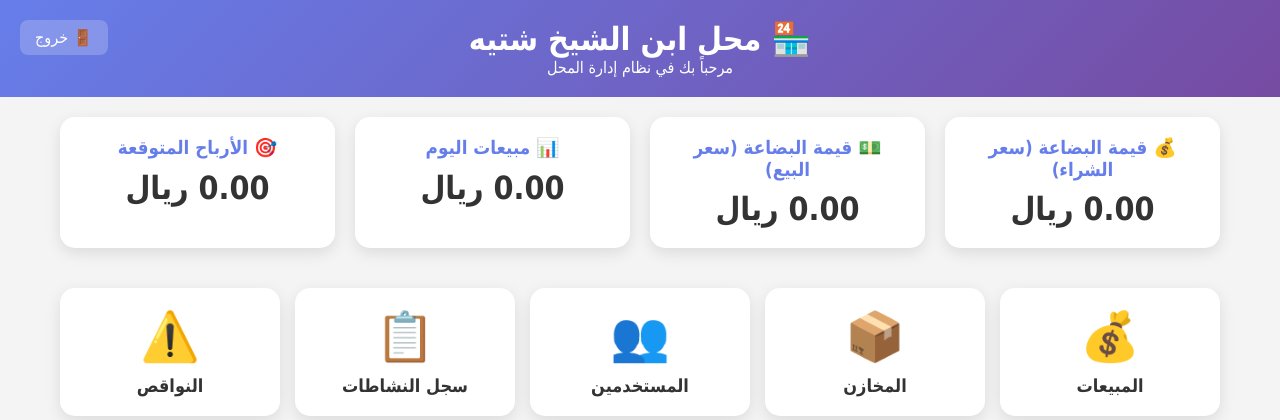
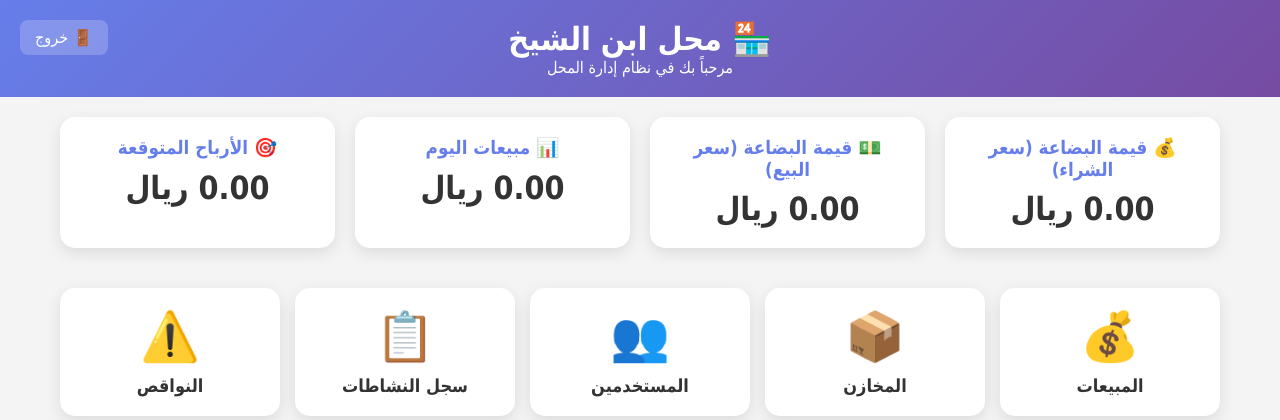
Before and after one commit to abdalf770-droid/store-system, a Flask app: template templates/dashboard.html in a window 1280 px wide. Shown: the top 420 px of the page. Run offline with Flask 3, Linux system fonts and the light colour scheme; the template is opened without the code that fills it, so the values that code supplies are empty; some libraries are stand-ins or nearby versions.

Commit message:
dashboard.html

```diff
--- a/templates/dashboard.html
+++ b/templates/dashboard.html
@@ -3,7 +3,7 @@
 <head>
     <meta charset="UTF-8">
     <meta name="viewport" content="width=device-width, initial-scale=1.0">
-    <title>الرئيسية - محل ابن الشيخ شتيه</title>
+    <title>الرئيسية - محل ابن الشيخ </title>
     <style>
         * {
             margin: 0;
@@ -117,7 +117,7 @@
 <body>
     <div class="header">
         <a href="/logout" class="logout-btn">🚪 خروج</a>
-        <h1>🏪 محل ابن الشيخ شتيه</h1>
+        <h1>🏪 محل ابن الشيخ</h1>
         <p>مرحباً بك في نظام إدارة المحل</p>
     </div>
 
```
